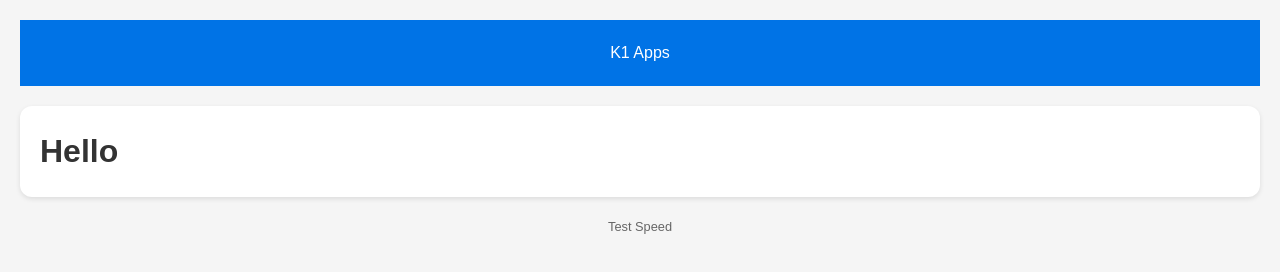
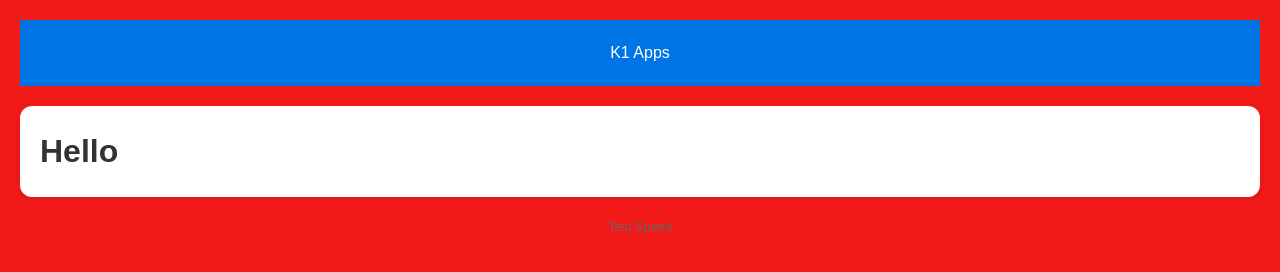
Before and after one commit to Kjm520/k1log, a plain HTML site: page index.html in a window 1280 px wide. Drawn offline with Linux system fonts and the light colour scheme.

Commit message:
finalization on gh

```diff
--- a/styles.css
+++ b/styles.css
@@ -9,7 +9,7 @@
   body {
     font-family: Arial, sans-serif;
     line-height: 1.6;
-    background-color: #f5f5f5;
+    background-color: #f21919;
     color: #333;
     padding: 20px;
   }
```
Also changed, not shown: NOTES.md (+3 -5 lines), README.md.
